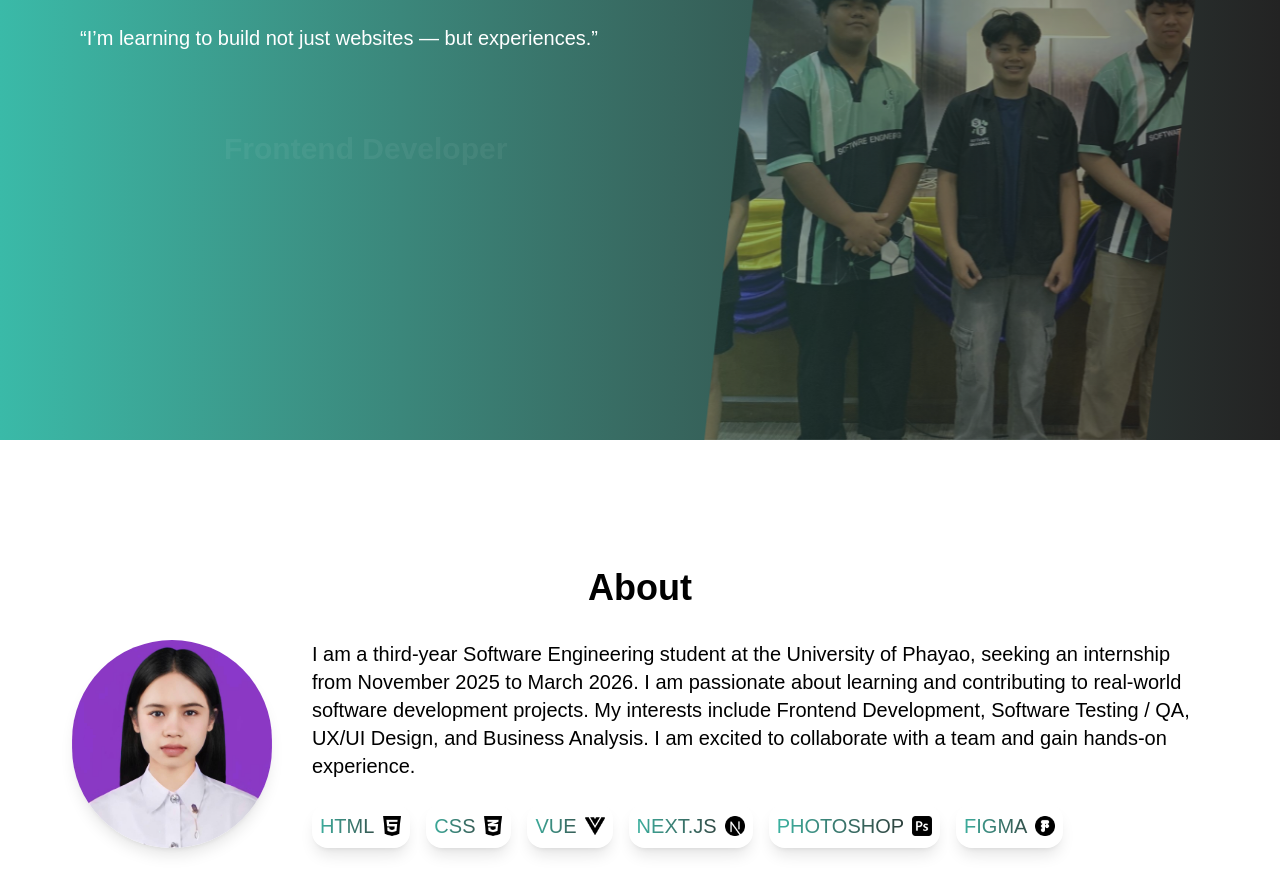
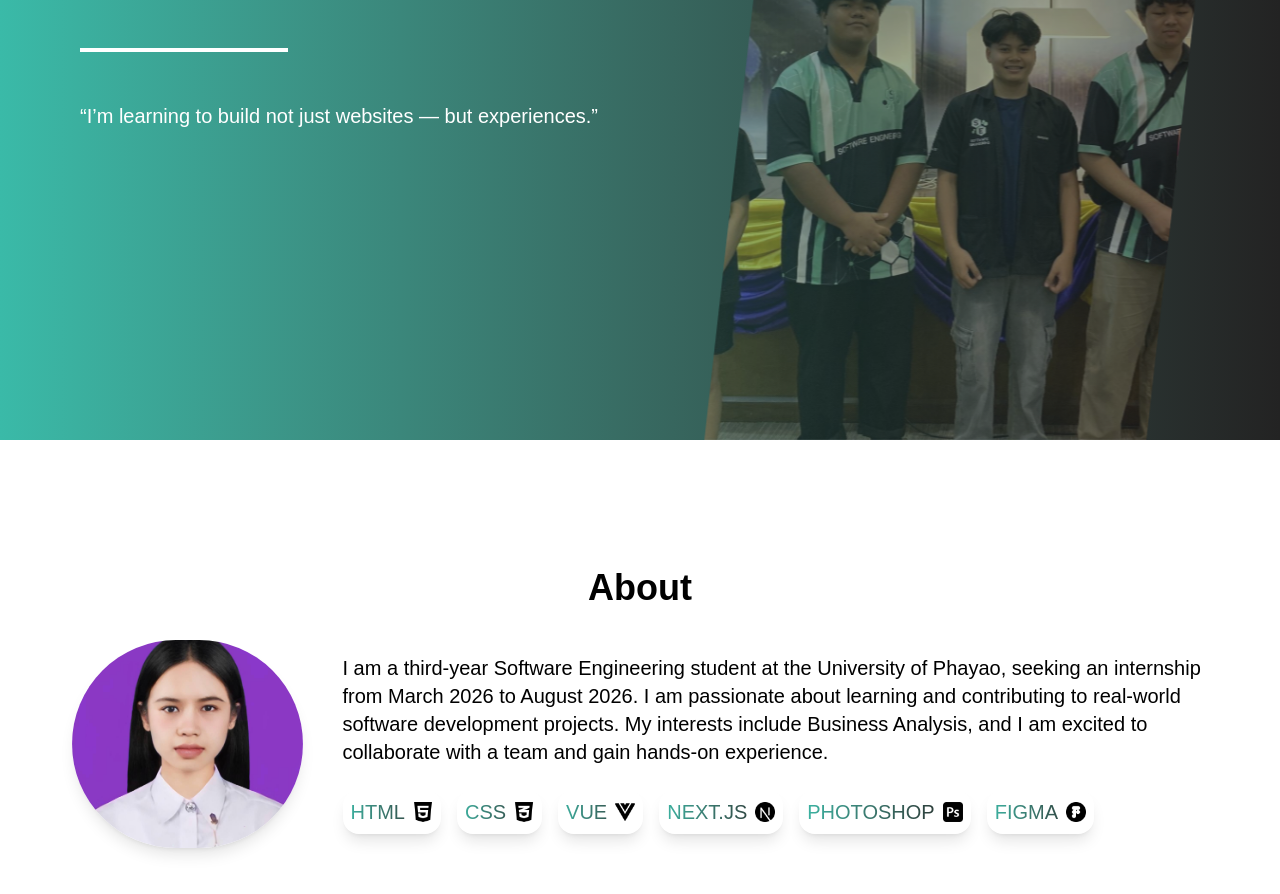
Before and after one commit to 66022804/cv, a Next.js app: page / in a window 1280 px wide. Shown: the part 260-1154 px from the top of the page. Built offline with nearby package versions, Linux system fonts and the light colour scheme.

Commit message:
อัพเดต

```diff
--- a/app/page.tsx
+++ b/app/page.tsx
@@ -410,7 +410,7 @@ export default function CV() {
                 “I’m learning to build not just websites — but experiences.”
               </p>
 
-              <p className="text-white 2xl:text-4xl xl:text-3xl lg:text-xl md:text-lg sm:text-md text-xs xl:pl-36   font-bold sm:py-2 sm:px-6 px-4 transition float-up-fade-in-out delay-3">
+              {/* <p className="text-white 2xl:text-4xl xl:text-3xl lg:text-xl md:text-lg sm:text-md text-xs xl:pl-36   font-bold sm:py-2 sm:px-6 px-4 transition float-up-fade-in-out delay-3">
                 Frontend Developer
               </p>
 
@@ -420,7 +420,7 @@ export default function CV() {
 
               <p className="text-white 2xl:text-4xl xl:text-3xl lg:text-xl md:text-lg sm:text-md text-xs xl:pl-36   font-bold sm:py-2 sm:px-6 px-4 transition float-up-fade-in-out delay-5">
                 UX/UI Design
-              </p>
+              </p> */}
 
               <p className="text-white 2xl:text-4xl xl:text-3xl lg:text-xl md:text-lg sm:text-md text-xs xl:pl-36   font-bold sm:py-2 sm:px-6 px-4 transition float-up-fade-in-out delay-6">
                 Business Analysis
@@ -510,11 +510,10 @@ export default function CV() {
               <div className="space-y-6 text-left">
                 <p className="xl:text-xl lg:text-lg md:text-md sm:text-sm text-sm text-black">
                   I am a third-year Software Engineering student at the
-                  University of Phayao, seeking an internship from November 2025
-                  to March 2026. I am passionate about learning and contributing
+                  University of Phayao, seeking an internship from March 2026 to
+                  August 2026. I am passionate about learning and contributing
                   to real-world software development projects. My interests
-                  include Frontend Development, Software Testing / QA, UX/UI
-                  Design, and Business Analysis. I am excited to collaborate
+                  include Business Analysis, and I am excited to collaborate
                   with a team and gain hands-on experience.
                 </p>
 
@@ -944,7 +943,7 @@ export default function CV() {
               </div>
             </a>
 
-            <a href="https://mail.google.com/mail/?view=cm&fs=1&to=phonsinee48@gmail.com">
+            <a href="https://mail.google.com/mail/?view=cm&fs=1&to=phonsinee20@gmail.com">
               <div className="relative w-9 sm:w-10 md:w-12 2xl:w-20 xl:w-18 lg:w-14 aspect-square">
                 <Image
                   src="/gmail.png"
```
